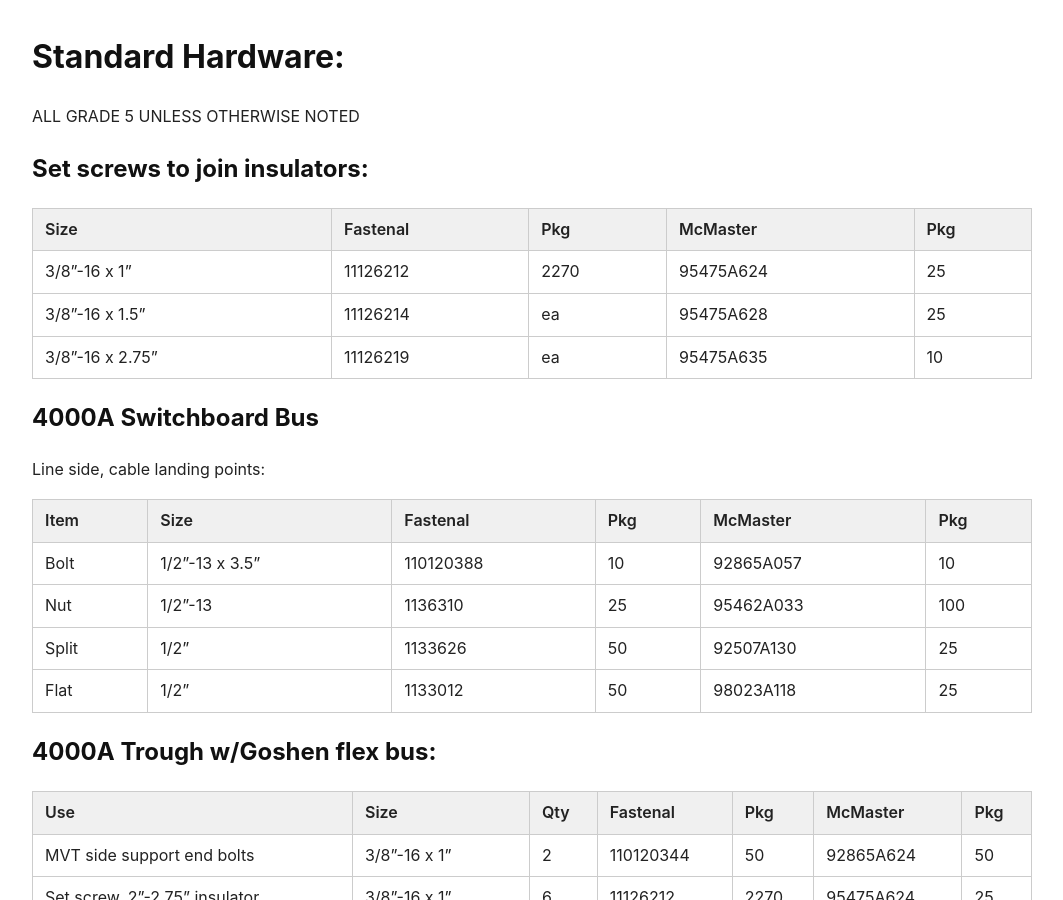
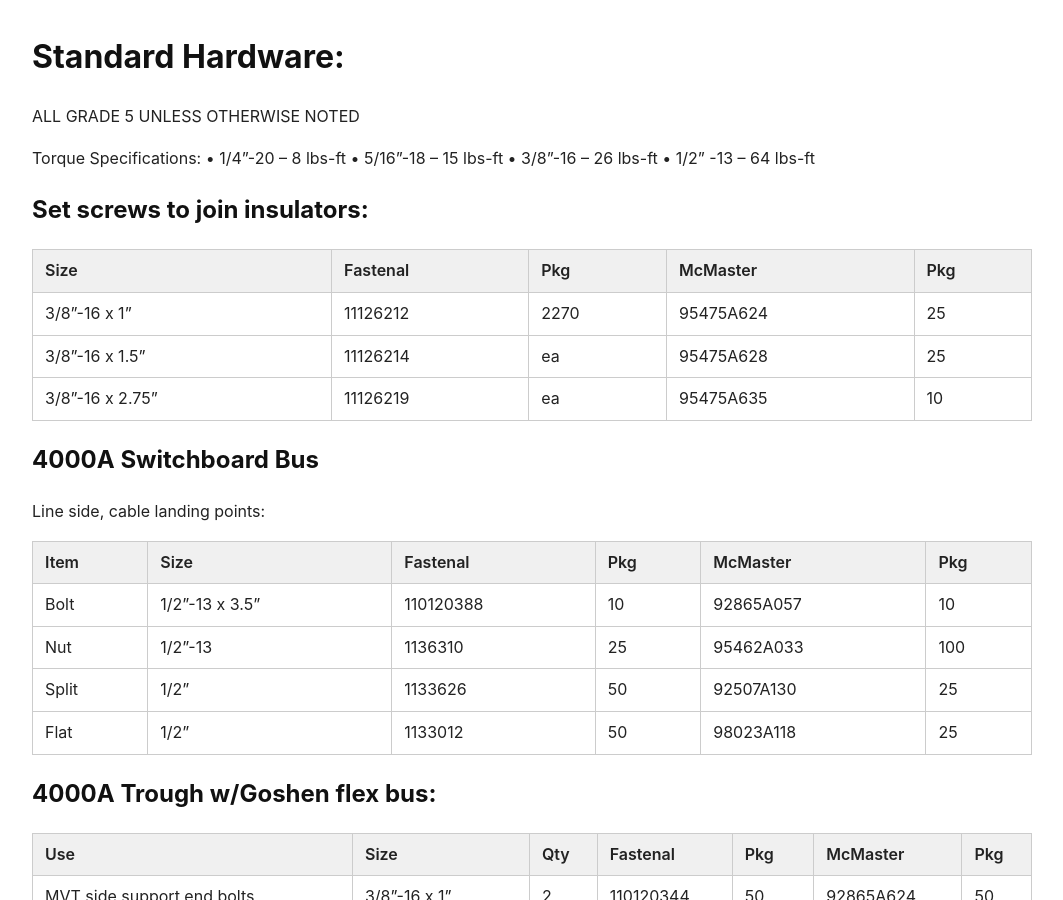
Before and after one commit to epecsupport/Service, a Jekyll site: the page built from hardware.md, in a window 1280 px wide and 900 px high. Shown: the whole window, without its empty margins (108-1171 px from the left). Built offline with Jekyll 4.4.1, drawn with Linux system fonts in a browser that asks for light colours.

Commit message:
Add standard fastener torque specs

```diff
--- a/hardware.md
+++ b/hardware.md
@@ -5,6 +5,12 @@ title: 3WA / ETU600
 
 # Standard Hardware:
 ALL GRADE 5 UNLESS OTHERWISE NOTED
+
+Torque Specifications:
+• 1/4”-20 – 8 lbs-ft
+• 5/16”-18 – 15 lbs-ft
+• 3/8”-16 – 26 lbs-ft
+• 1/2” -13 – 64 lbs-ft
 
 ## Set screws to join insulators:
 
```
